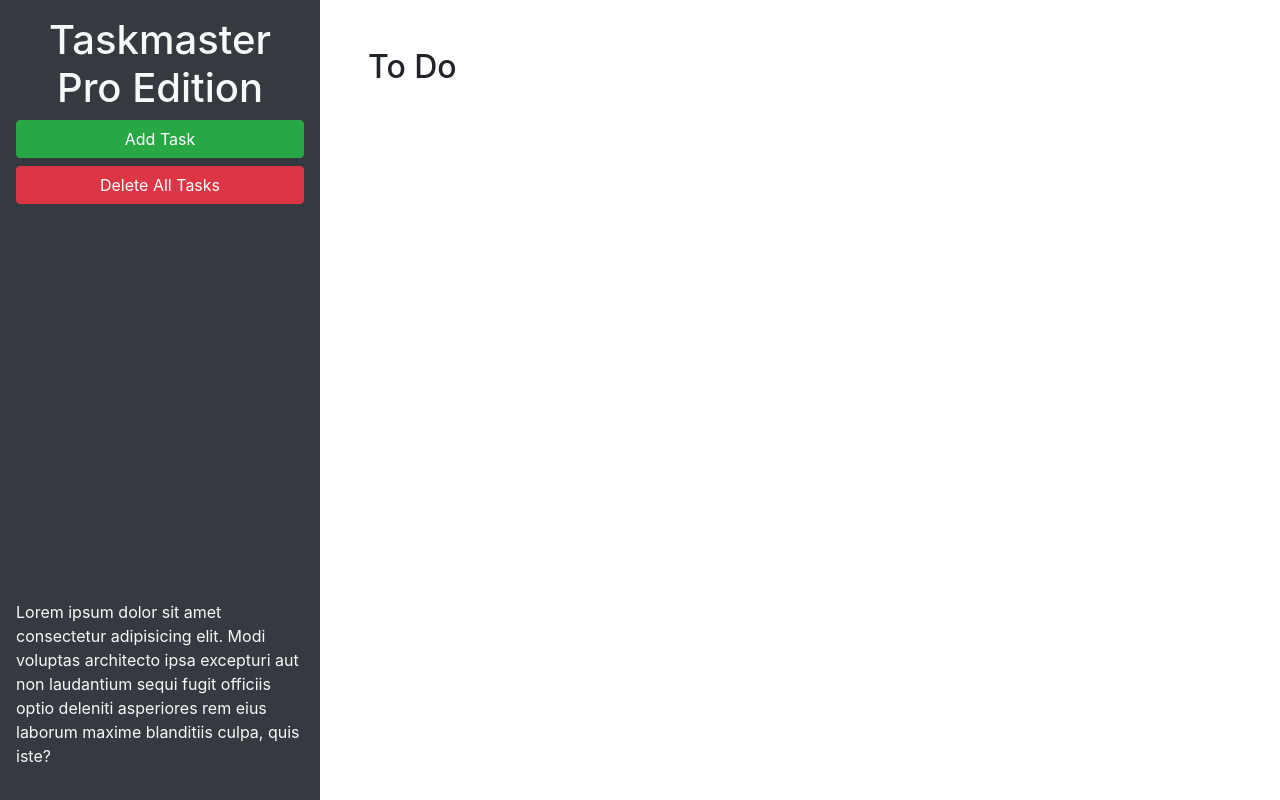
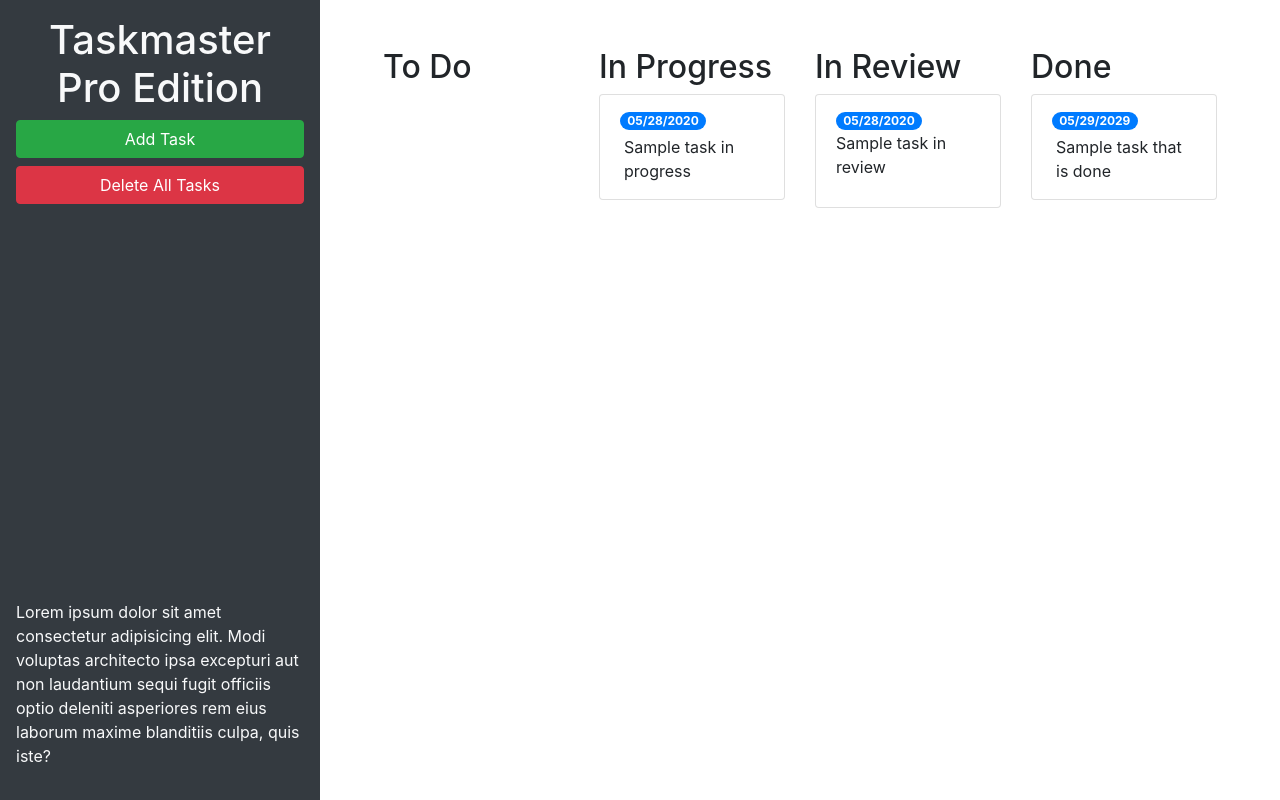
Before and after one commit to tchestnut85/taskmaster-pro, a plain HTML site: page index.html in a window 1280 px wide. Drawn offline with nearby package versions, Linux system fonts and the light colour scheme.

Commit message:
added in progress, in review, and done columns

```diff
--- a/index.html
+++ b/index.html
@@ -24,9 +24,46 @@
       </p>
     </header>
     <main class="col-12 col-lg-9">
-      <div class="m-5">
-        <h2>To Do</h2>
-        <ul id="list-toDo" class="list-group"> </ul>
+      <div class="m-5 row justify-content-around">
+        <!-- to do start-->
+        <div class="col">
+          <h2>To Do</h2>
+          <ul id="list-toDo" class="list-group"> </ul>
+        </div>
+        <!--to do end -->
+        <!-- in progress start-->
+        <div class="col">
+          <h2>In Progress</h2>
+          <ul id="list-inProgress" class="list-group">
+            <li class ="list-group-item">
+              <span class="badge badge-primary badge-pill">05/28/2020</span>
+              <p class="m-1">Sample task in progress</p>
+            </li>
+          </ul>
+        </div>
+        <!-- in progress end -->
+        <!-- in review start -->
+        <div class="col">
+          <h2>In Review</h2>
+          <ul id="list-inReview" class="list-group">
+            <li class="list-group-item">
+              <span class="badge badge-primary badge-pill">05/28/2020</span>
+              <p classs="m-1">Sample task in review</p>
+            </li>
+          </ul>
+        </div>
+        <!-- in review end -->
+        <!-- done start -->
+        <div class="col">
+          <h2>Done</h2>
+          <ul id="list-done" class="list-group">
+            <li class="list-group-item">
+              <span class="badge badge-primary badge-pill">05/29/2029</span>
+              <p class="m-1">Sample task that is done</p>
+            </li>
+          </ul>
+        </div>
+        <!-- done end -->
       </div>
     </main>
   </div>
```
